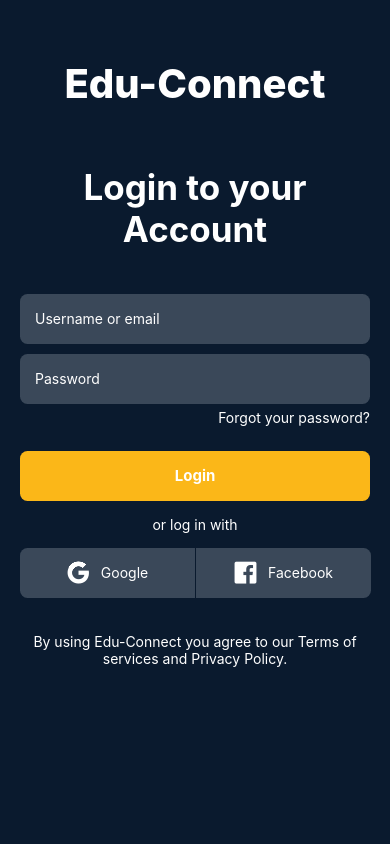
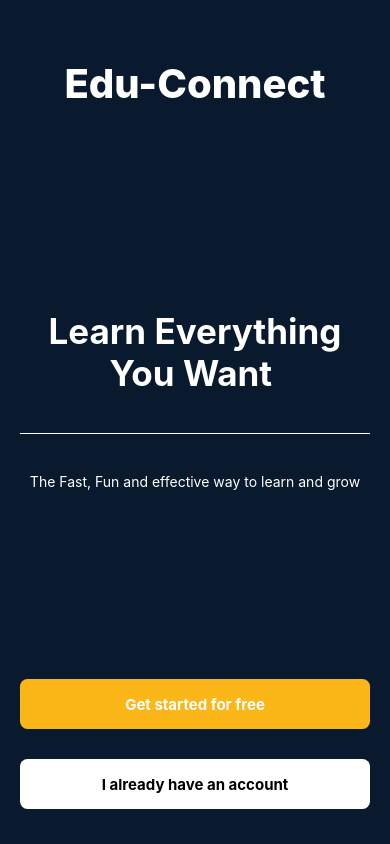
Before and after one commit to Makhdoom-Sharif/EduConnect_RN, a React Native app: screen / in a window 390 px wide. Built offline with nearby package versions, Linux system fonts and the light colour scheme.

Commit message:
Landing Screen UI done(background image N/A)

```diff
--- a/App.js
+++ b/App.js
@@ -1,10 +1,10 @@
 import React from 'react';
 import {Text} from 'react-native';
 import Login from './src/screens/Login';
-import SignUp from './src/screens/SignUp';
+import LandingScreen from './src/screens/LandingScreen';
 
 const App = () => {
-  return <Login />;
+  return <LandingScreen />;
 };
 
 export default App;
--- /dev/null
+++ b/src/screens/LandingScreen/Styles.jsx
@@ -0,0 +1,41 @@
+import React from 'react';
+import {StyleSheet} from 'react-native';
+
+const styles = StyleSheet.create({
+  main: {
+    backgroundColor: '#0A1A2E',
+    height: '100%',
+  },
+  mainTitle: {
+    color: '#fff',
+    fontSize: 40,
+    fontWeight: '800',
+    textAlign: 'center',
+    margin: '15%',
+  },
+  bottomContainer: {
+    flex: 1,
+    justifyContent: 'center',
+  },
+  divider: {
+    height: 1,
+    backgroundColor: '#fff',
+    marginHorizontal: 20,
+    marginBottom: '10%',
+  },
+  centerText: {
+    color: '#fff',
+    fontSize: 35,
+    fontWeight: '700',
+    textAlign: 'center',
+    marginHorizontal: 20,
+    marginBottom: '10%',
+  },
+  simpleTextStyle: {
+    color: '#fff',
+    marginHorizontal: 20,
+    textAlign: 'center',
+    marginBottom: 10,
+  },
+});
+export default styles;
--- /dev/null
+++ b/src/screens/LandingScreen/index.jsx
@@ -0,0 +1,46 @@
+import React from 'react';
+import {
+  SafeAreaView,
+  ScrollView,
+  StyleSheet,
+  Text,
+  TextInput,
+  View,
+} from 'react-native';
+import SimpleButton from '../../components/SimpleButton';
+import SocialAuthButton from '../../components/SocialAuthButton';
+import SimpleTextInput from '../../components/SimpleTextInput';
+import styles from './Styles';
+const LandingScreen = () => {
+  const handleClick = () => {
+    console.log('Click works');
+  };
+  return (
+    <SafeAreaView style={styles.main}>
+      <Text style={styles.mainTitle}>Edu-Connect</Text>
+      <View style={styles.bottomContainer}>
+        <Text style={styles.centerText}>Learn Everything You Want </Text>
+        <View style={styles.divider} />
+        <Text style={[styles.simpleTextStyle]}>
+          The Fast, Fun and effective way to learn and grow
+        </Text>
+      </View>
+      <View style={{marginVertical: 20}}>
+        <SimpleButton
+          title="Get started for free"
+          backgroundColor="#FBB718"
+          textColor="#fff"
+          handleClick={handleClick}
+        />
+        <SimpleButton
+          title="I already have an account"
+          backgroundColor="#fff"
+          textColor="#000"
+          handleClick={handleClick}
+        />
+      </View>
+    </SafeAreaView>
+  );
+};
+
+export default LandingScreen;
```
Also changed, not shown: src/screens/LandingPage/Styles.jsx (deleted), src/screens/LandingPage/index.jsx (deleted).
